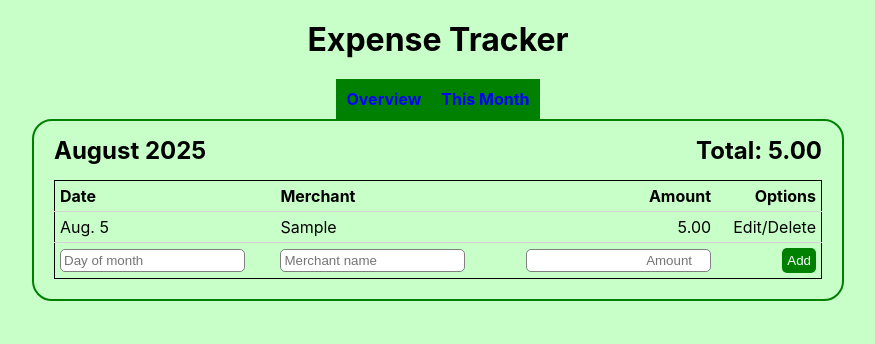
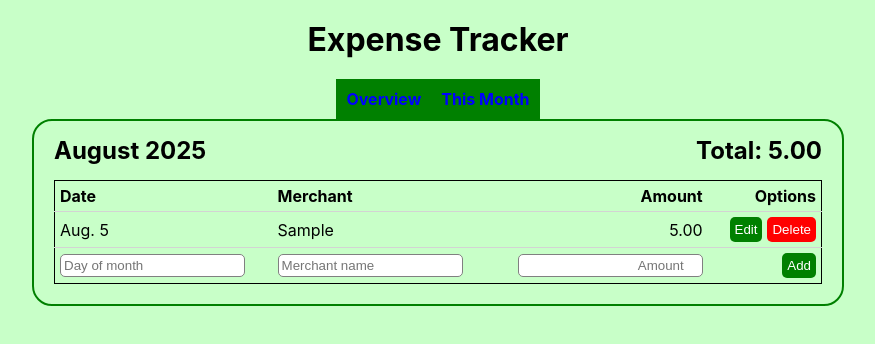
Before and after one commit to cchomyc/expense_tracker, a React (Create React App) app: page /month in a window 1280 px wide. Both pictures are taken after typing "5", "Sample", "5" into the empty fields and a click on the button "Add". Shown: the top 344 px of the page, without its empty margins (202-1077 px from the left). Built offline with nearby package versions, Linux system fonts and the light colour scheme.

Commit message:
Added delete-expense button and dummy edit-expense button. Added unique id's to Expenses. Added Expense copy constructor.

```diff
--- a/src/App.css
+++ b/src/App.css
@@ -72,6 +72,7 @@ input {
 }
 
 button {
+  margin-left: 5px;
   background-color: green;
   border: 0;
   border-radius: 5px;
@@ -81,3 +82,10 @@ button {
 button:active {
   background-color: darkgreen;
 }
+
+button.DangerousButton {
+  background-color: red;
+}
+button.DangerousButton:active {
+  background-color: darkred;
+}
--- a/src/App.js
+++ b/src/App.js
@@ -22,13 +22,16 @@ function App() {
     const monthOrig = expenseYear[monthNum];
     let monthCopy = new Month(monthNum);
     monthOrig.expenses.forEach(expense => {
-      monthCopy.addExpense(new Expense(expense.dayOfMonth, expense.merchant, expense.amount));
+      monthCopy.addExpense(new Expense(expense));
     });
     return monthCopy;
   };
 
   // Creates a new Expense with the requested details and adds it to the Month corresponding to monthNum.
   const addExpenseToMonth = (monthNum, dayOfMonth, merchant, amount) => expenseYear[monthNum].addExpense(new Expense(dayOfMonth, merchant, amount));
+
+  // Deletes the Expense with id expenseId from the Month corresponding to monthNum.
+  const deleteExpenseFromMonth = (monthNum, expenseId) => expenseYear[monthNum].deleteExpense(expenseId);
 
   // End of data-handling functions.
 
@@ -42,7 +45,7 @@ function App() {
       <div className="View">
         <Routes>
           <Route path="/" element={<Overview getTotals={getTotals} />} />
-          <Route path="/month" element={<MonthView getMonth={getMonth} addExpenseToMonth={addExpenseToMonth} />} />
+          <Route path="/month" element={<MonthView getMonth={getMonth} addExpenseToMonth={addExpenseToMonth} deleteExpenseFromMonth={deleteExpenseFromMonth} />} />
         </Routes>
       </div>
     </div>
--- a/src/Expense.js
+++ b/src/Expense.js
@@ -1,8 +1,22 @@
 class Expense {
-  constructor(dayOfMonth, merchant, amount) {
-    this.dayOfMonth = dayOfMonth;
-    this.merchant = merchant;
-    this.amount = amount;
+  static #nextId = 0; // Id to assign to next new Expense.
+
+  constructor() {
+    if (arguments.length === 3) { // Regular constructor: Expense(dayOfMonth, merchant, amount)
+      this.id = Expense.#nextId;
+      Expense.#nextId += 1;
+
+      this.dayOfMonth = arguments[0];
+      this.merchant = arguments[1];
+      this.amount = arguments[2];
+    } else if (arguments.length === 1 && arguments[0] instanceof Expense) { // Copy constructor: Expense(expense)
+      this.id = arguments[0].id;
+      this.dayOfMonth = arguments[0].dayOfMonth;
+      this.merchant = arguments[0].merchant;
+      this.amount = arguments[0].amount;
+    } else {
+      throw new Error("Invalid arguments; regular constructor is Expense(dayOfMonth, merchant, amount) or copy constructor is Expense(expense) .");
+    }
   }
 }
 
--- a/src/Month.js
+++ b/src/Month.js
@@ -33,6 +33,23 @@ class Month {
       this.total += expense.amount;
     }
   }
+
+  deleteExpense(expenseId) {
+    const i = this.expenses.findIndex(expense => expense.id === expenseId);
+    if (i === -1) { // Not found.
+      return;
+    }
+    this.total -= this.expenses[i].amount;
+    if (i === 0) {
+      this.expenses.shift();
+    } else if (i === this.expenses.length - 1) {
+      this.expenses.pop();
+    } else {
+      const laterExpenses = this.expenses.splice(i + 1);
+      this.expenses.pop();
+      this.expenses = this.expenses.concat(laterExpenses);
+    }
+  }
 }
 
 export default Month;
--- a/src/MonthView.js
+++ b/src/MonthView.js
@@ -1,7 +1,7 @@
 import { useRef, useState, useEffect } from "react";
 import { useLocation } from "react-router-dom";
 
-function MonthView({ getMonth, addExpenseToMonth }) {
+function MonthView({ getMonth, addExpenseToMonth, deleteExpenseFromMonth }) {
   const dayOfMonthInput = useRef(null);
   const merchantInput = useRef(null);
   const amountInput = useRef(null);
@@ -27,6 +27,10 @@ function MonthView({ getMonth, addExpenseToMonth }) {
     amountInput.current.value = null;
     setMonth(getMonth(monthNum));
   };
+  const deleteExpenseClicked = expenseId => {
+    deleteExpenseFromMonth(monthNum, expenseId);
+    setMonth(getMonth(monthNum));
+  };
 
   return (
     <div>
@@ -35,12 +39,14 @@ function MonthView({ getMonth, addExpenseToMonth }) {
         <thead><tr><th>Date</th><th>Merchant</th><th className="AlignRight">Amount</th><th className="AlignRight">Options</th></tr></thead>
         <tbody>
           {month.expenses.map(expense => (
-            // TODO: Add key={unique_id} in each generated <tr>.
-            <tr>
+            <tr key={expense.id}>
               <td>{month.getMonthAbbrev()} {expense.dayOfMonth}</td>
               <td>{expense.merchant}</td>
               <td className="AlignRight">{expense.amount.toFixed(2)}</td>
-              <td className="AlignRight">Edit/Delete</td>
+              <td className="AlignRight">
+                <button onClick={() => alert("Coming soon!")}>Edit</button>
+                <button className="DangerousButton" onClick={() => deleteExpenseClicked(expense.id)}>Delete</button>
+              </td>
             </tr>
           ))}
           <tr>
```
